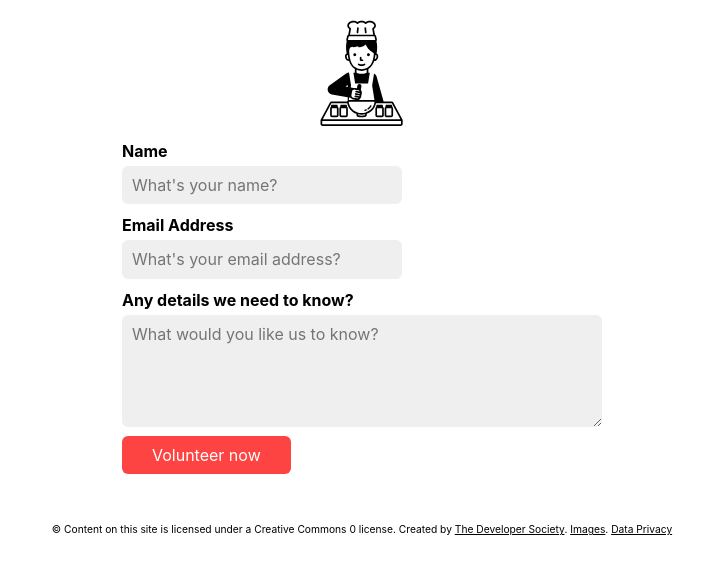
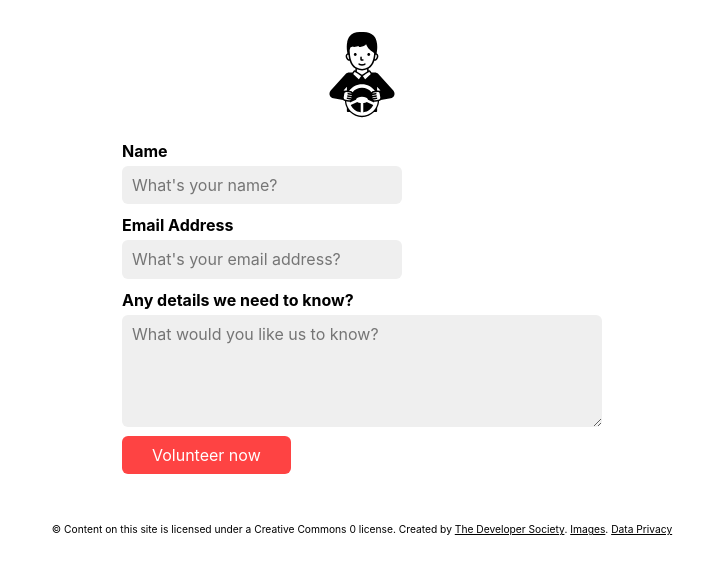
Before and after one commit to developersociety/microwavemealmission, a website: page docs/volunteer.html in a window 1280 px wide. Shown: the part 213-786 px from the top of the page, without its empty margins (278-1003 px from the left). Drawn offline with nearby package versions, Linux system fonts and the light colour scheme.

Commit message:
Switch image

```diff
--- a/docs/volunteer.html
+++ b/docs/volunteer.html
@@ -16,7 +16,7 @@
   <main>
     <h2>Can you volunteer to or organise or deliver meals? Great! <strong>Please fill in the form below</strong></h2>
 
-    <img src="static/img/cook.svg" alt="Cook" />
+    <img src="static/img/volunteer.svg" alt="Volunteer" />
 
     <form id="my-form">
       <label for="form-name">Name</label>
```
